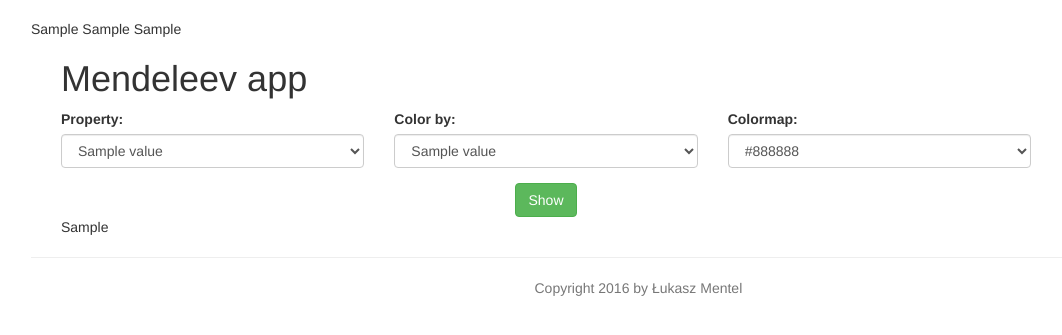
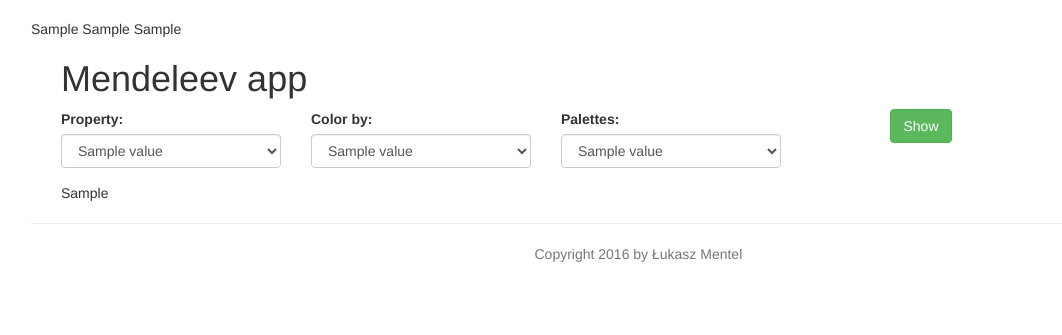
Before and after one commit to lmmentel/mendeleevapp, a Flask app: template app/templates/index.html in a window 1280 px wide. Shown: the part 51-386 px from the top of the page, without its empty margins (9-1071 px from the left). Run offline with Flask 2, Linux system fonts and the light colour scheme; the template is opened without the code that fills it: most values are stand-ins (such as "Sample title", 1, 10 or a date in 2020); parts of the project's set-up code (start-up, migrations or seed data) failed here and were passed over; some libraries are stand-ins or nearby versions; some web fonts are replaced.

Commit message:
updated the palettes form

```diff
--- a/app/templates/index.html
+++ b/app/templates/index.html
@@ -18,7 +18,7 @@
 
     <form name="prop_select" method='GET'>
 
-      <div class="form-group col-md-4">
+      <div class="form-group col-md-3">
         <label>Property:</label>
         <select class="form-control" name="prop">
             {% for key, value in properties.items() %}
@@ -27,7 +27,7 @@
         </select>
       </div>
 
-      <div class="form-group col-md-4">
+      <div class="form-group col-md-3">
         <label>Color by:</label>
         <select class="form-control" name="colorby">
             {% for key, value in categories.items() %}
@@ -36,16 +36,16 @@
         </select>
       </div>
 
-      <div class="form-group col-md-4">
-        <label>Colormap:</label>
-        <select class="form-control" name="cmap">
-            {% for color in colormaps %}
-                <option {% if cmapselected==color %} selected="selected"{% endif %} value="{{ color }}">{{ color }}</option>
+      <div class="form-group col-md-3">
+        <label>Palettes:</label>
+        <select class="form-control" name="palette">
+            {% for key, value in palettes.items() %}
+                <option {% if palselected==key %} selected="selected"{% endif %} value="{{ key }}">{{ value }}</option>
             {% endfor %}
         </select>
       </div>
 
-      <div class="text-center">
+      <div class="text-center col-md-3">
         <button type="submit" class="btn btn-md btn-success">Show</button>
       </div>
 
```
